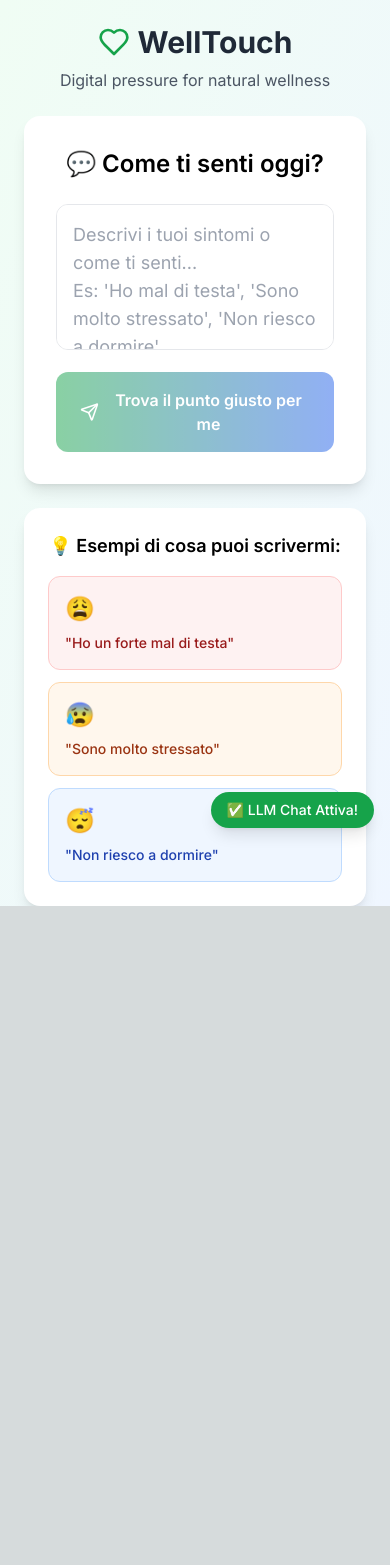
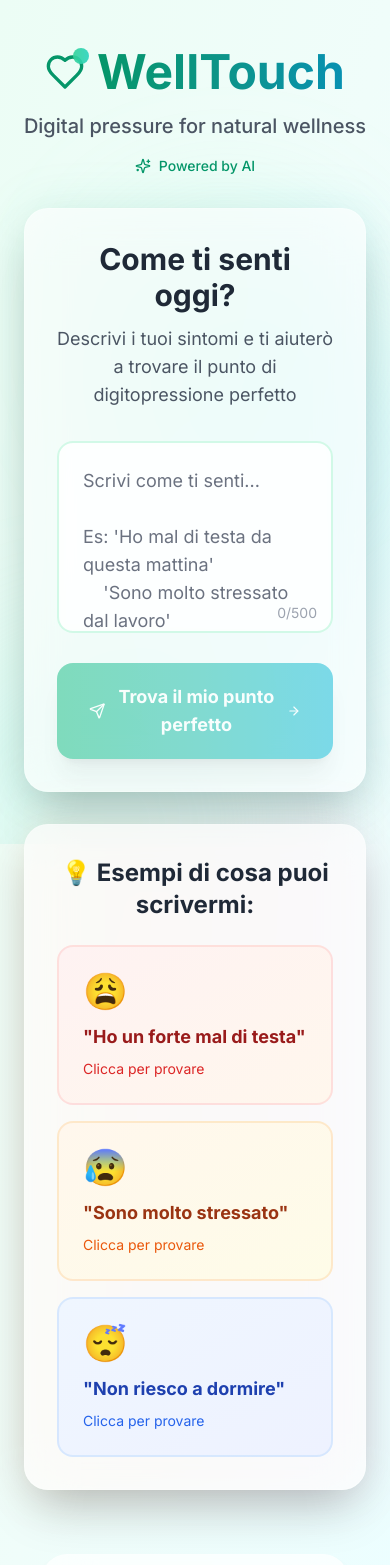
Before and after one commit to Paoloprimus/Welltouch, a Next.js app: page / in a window 390 px wide. Shown: the top 1565 px of the page. Before the commit the page ends 906 px from the top, so only its background shows below. Built offline with nearby package versions, Linux system fonts and the light colour scheme.

Commit message:
Update page.tsx

```diff
--- a/src/app/page.tsx
+++ b/src/app/page.tsx
@@ -1,9 +1,8 @@
 'use client'
 
 import { useState } from 'react'
-import { Heart, Send, Loader2 } from 'lucide-react'
+import { Heart, Send, Loader2, Sparkles, ArrowRight } from 'lucide-react'
 
-// Type per il punto suggerito
 interface SuggestedPoint {
   id: string
   code: string
@@ -48,110 +47,170 @@ export default function Home() {
   }
 
   return (
-    <main className="min-h-screen bg-gradient-to-br from-green-50 to-blue-50">
+    <div className="min-h-screen bg-gradient-to-br from-emerald-50 via-teal-50 to-cyan-50">
+      {/* Background Elements */}
+      <div className="absolute inset-0 overflow-hidden pointer-events-none">
+        <div className="absolute top-1/4 left-1/4 w-64 h-64 bg-emerald-200/20 rounded-full blur-3xl"></div>
+        <div className="absolute top-3/4 right-1/4 w-96 h-96 bg-teal-200/20 rounded-full blur-3xl"></div>
+        <div className="absolute bottom-1/4 left-1/3 w-80 h-80 bg-cyan-200/20 rounded-full blur-3xl"></div>
+      </div>
+
+      {/* Content */}
+      <div className="relative z-10">
         {/* Header */}
-      <header className="p-6 text-center">
-        <div className="flex items-center justify-center gap-2 mb-2">
-          <Heart className="text-green-600 h-8 w-8" />
-          <h1 className="text-3xl font-bold text-gray-800">WellTouch</h1>
+        <header className="pt-12 pb-8 text-center">
+          <div className="flex items-center justify-center gap-3 mb-4">
+            <div className="relative">
+              <Heart className="text-emerald-600 h-10 w-10" />
+              <div className="absolute -top-1 -right-1 w-4 h-4 bg-gradient-to-r from-emerald-400 to-teal-400 rounded-full animate-pulse"></div>
             </div>
-        <p className="text-gray-600">Digital pressure for natural wellness</p>
+            <h1 className="text-5xl font-bold bg-gradient-to-r from-emerald-600 via-teal-600 to-cyan-600 bg-clip-text text-transparent">
+              WellTouch
+            </h1>
+          </div>
+          <p className="text-xl text-gray-600 font-medium">Digital pressure for natural wellness</p>
+          <div className="mt-4 flex items-center justify-center gap-2 text-sm text-emerald-600 font-medium">
+            <Sparkles className="h-4 w-4" />
+            <span>Powered by AI</span>
+          </div>
         </header>
 
         {/* Main Content */}
-      <div className="max-w-2xl mx-auto px-6 space-y-6">
+        <div className="max-w-4xl mx-auto px-6 space-y-8">
 
-        {/* Chat Interface - PROTAGONISTA */}
-        <div className="bg-white rounded-2xl p-8 shadow-lg">
-          <h2 className="text-2xl font-semibold mb-6 text-center">
-            💬 Come ti senti oggi?
+          {/* Main Chat Card */}
+          <div className="relative">
+            <div className="absolute inset-0 bg-gradient-to-r from-emerald-500/10 via-teal-500/10 to-cyan-500/10 rounded-3xl blur-xl"></div>
+            <div className="relative bg-white/70 backdrop-blur-xl rounded-3xl p-8 shadow-2xl border border-white/20">
+              <div className="text-center mb-8">
+                <h2 className="text-3xl font-bold text-gray-800 mb-3">
+                  Come ti senti oggi?
                 </h2>
+                <p className="text-gray-600 text-lg">
+                  Descrivi i tuoi sintomi e ti aiuterò a trovare il punto di digitopressione perfetto
+                </p>
+              </div>
 
-          <form onSubmit={handleSubmit} className="space-y-4">
+              <form onSubmit={handleSubmit} className="space-y-6">
                 <div className="relative">
                   <textarea
                     value={query}
                     onChange={(e) => setQuery(e.target.value)}
-                placeholder="Descrivi i tuoi sintomi o come ti senti...
-Es: 'Ho mal di testa', 'Sono molto stressato', 'Non riesco a dormire'"
-                rows={4}
-                className="w-full px-4 py-4 text-lg border border-gray-200 rounded-xl focus:outline-none focus:ring-2 focus:ring-green-500 resize-none"
+                    placeholder="Scrivi come ti senti...
+
+Es: 'Ho mal di testa da questa mattina'
+    'Sono molto stressato dal lavoro'
+    'Non riesco a dormire bene'"
+                    rows={5}
+                    className="w-full px-6 py-6 text-lg bg-white/50 backdrop-blur-sm border-2 border-emerald-200/50 rounded-2xl focus:outline-none focus:border-emerald-400 focus:ring-4 focus:ring-emerald-100 resize-none transition-all duration-300 placeholder-gray-500"
                     disabled={isLoading}
                   />
+                  <div className="absolute bottom-4 right-4 text-sm text-gray-400">
+                    {query.length}/500
+                  </div>
                 </div>
 
                 <button
                   type="submit"
                   disabled={isLoading || !query.trim()}
-              className="w-full bg-gradient-to-r from-green-600 to-blue-600 text-white py-4 px-6 rounded-xl font-semibold flex items-center justify-center gap-2 hover:from-green-700 hover:to-blue-700 transition-all disabled:opacity-50 disabled:cursor-not-allowed"
+                  className="w-full bg-gradient-to-r from-emerald-500 via-teal-500 to-cyan-500 text-white py-5 px-8 rounded-2xl font-bold text-lg flex items-center justify-center gap-3 hover:from-emerald-600 hover:via-teal-600 hover:to-cyan-600 transition-all duration-300 disabled:opacity-50 disabled:cursor-not-allowed shadow-xl hover:shadow-2xl transform hover:-translate-y-1"
                 >
                   {isLoading ? (
                     <>
-                  <Loader2 className="h-5 w-5 animate-spin" />
+                      <Loader2 className="h-6 w-6 animate-spin" />
                       Analizzo i tuoi sintomi...
                     </>
                   ) : (
                     <>
-                  <Send className="h-5 w-5" />
-                  Trova il punto giusto per me
+                      <Send className="h-6 w-6" />
+                      Trova il mio punto perfetto
+                      <ArrowRight className="h-5 w-5" />
                     </>
                   )}
                 </button>
               </form>
             </div>
+          </div>
 
-        {/* Response Section */}
-        {(response || isLoading) && (
-          <div className="bg-white rounded-2xl p-6 shadow-lg">
+          {/* Loading State */}
           {isLoading && (
-              <div className="flex items-center justify-center py-8">
-                <Loader2 className="h-8 w-8 animate-spin text-green-600" />
-                <span className="ml-3 text-gray-600">Sto analizzando i tuoi sintomi...</span>
+            <div className="relative">
+              <div className="absolute inset-0 bg-gradient-to-r from-blue-500/10 to-purple-500/10 rounded-3xl blur-xl"></div>
+              <div className="relative bg-white/70 backdrop-blur-xl rounded-3xl p-12 shadow-2xl border border-white/20">
+                <div className="flex flex-col items-center justify-center text-center">
+                  <div className="relative mb-6">
+                    <Loader2 className="h-16 w-16 animate-spin text-emerald-500" />
+                    <div className="absolute inset-0 h-16 w-16 border-4 border-emerald-200 rounded-full animate-pulse"></div>
+                  </div>
+                  <h3 className="text-2xl font-bold text-gray-800 mb-2">Sto analizzando i tuoi sintomi</h3>
+                  <p className="text-gray-600 text-lg">Un momento mentre trovo il punto perfetto per te...</p>
+                </div>
+              </div>
             </div>
           )}
 
-            {response && (
-              <div className="space-y-4">
-                <div className="bg-green-50 border border-green-200 rounded-xl p-4">
-                  <div className="flex items-start gap-3">
-                    <div className="bg-green-600 text-white rounded-full p-2 flex-shrink-0">
-                      <Heart className="h-4 w-4" />
+          {/* Response Section */}
+          {response && !isLoading && (
+            <div className="space-y-6">
+              {/* AI Response */}
+              <div className="relative">
+                <div className="absolute inset-0 bg-gradient-to-r from-emerald-500/10 to-teal-500/10 rounded-3xl blur-xl"></div>
+                <div className="relative bg-white/70 backdrop-blur-xl rounded-3xl p-8 shadow-2xl border border-white/20">
+                  <div className="flex items-start gap-4">
+                    <div className="flex-shrink-0">
+                      <div className="w-14 h-14 bg-gradient-to-r from-emerald-400 to-teal-400 rounded-2xl flex items-center justify-center shadow-lg">
+                        <Heart className="h-7 w-7 text-white" />
                       </div>
-                    <div>
-                      <h3 className="font-semibold text-green-800 mb-2">Il mio consiglio per te:</h3>
-                      <p className="text-green-700 leading-relaxed">{response}</p>
+                    </div>
+                    <div className="flex-1">
+                      <h3 className="text-2xl font-bold text-emerald-800 mb-3">Il mio consiglio per te:</h3>
+                      <p className="text-gray-700 text-lg leading-relaxed">{response}</p>
+                    </div>
                   </div>
                 </div>
               </div>
 
+              {/* Suggested Point */}
               {suggestedPoint && (
-                  <div className="bg-blue-50 border border-blue-200 rounded-xl p-6">
-                    <h4 className="font-bold text-blue-800 text-lg mb-3">
-                      📍 {suggestedPoint.name} ({suggestedPoint.code})
+                <div className="relative">
+                  <div className="absolute inset-0 bg-gradient-to-r from-blue-500/10 via-purple-500/10 to-pink-500/10 rounded-3xl blur-xl"></div>
+                  <div className="relative bg-white/70 backdrop-blur-xl rounded-3xl p-8 shadow-2xl border border-white/20">
+                    <div className="text-center mb-6">
+                      <h4 className="text-3xl font-bold bg-gradient-to-r from-blue-600 to-purple-600 bg-clip-text text-transparent mb-2">
+                        📍 {suggestedPoint.name}
                       </h4>
-                    <p className="text-blue-700 mb-4">{suggestedPoint.location_description}</p>
+                      <span className="inline-block bg-gradient-to-r from-blue-100 to-purple-100 text-blue-800 px-4 py-2 rounded-full text-sm font-semibold">
+                        {suggestedPoint.code}
+                      </span>
+                    </div>
 
-                    <div className="grid grid-cols-1 md:grid-cols-2 gap-4 mb-4">
-                      <div>
-                        <span className="font-semibold text-blue-800">Durata:</span>
-                        <span className="text-blue-700 ml-2">{suggestedPoint.pressure_duration} secondi</span>
+                    <div className="bg-white/50 rounded-2xl p-6 mb-6">
+                      <h5 className="font-bold text-gray-800 text-lg mb-3">📍 Dove trovarlo:</h5>
+                      <p className="text-gray-700 text-lg leading-relaxed">{suggestedPoint.location_description}</p>
                     </div>
-                      <div>
-                        <span className="font-semibold text-blue-800">Pressione:</span>
-                        <span className="text-blue-700 ml-2">{suggestedPoint.pressure_type}</span>
+
+                    <div className="grid grid-cols-1 md:grid-cols-2 gap-6 mb-6">
+                      <div className="bg-white/50 rounded-2xl p-6">
+                        <h6 className="font-bold text-gray-800 mb-2">⏱️ Durata</h6>
+                        <p className="text-2xl font-bold text-blue-600">{suggestedPoint.pressure_duration}s</p>
+                      </div>
+                      <div className="bg-white/50 rounded-2xl p-6">
+                        <h6 className="font-bold text-gray-800 mb-2">💪 Pressione</h6>
+                        <p className="text-xl font-semibold text-purple-600 capitalize">{suggestedPoint.pressure_type}</p>
                       </div>
                     </div>
 
-                    <div className="mb-4">
-                      <span className="font-semibold text-blue-800">Tecnica:</span>
-                      <p className="text-blue-700 mt-1">{suggestedPoint.technique_description}</p>
+                    <div className="bg-white/50 rounded-2xl p-6 mb-8">
+                      <h6 className="font-bold text-gray-800 text-lg mb-3">🔧 Come fare:</h6>
+                      <p className="text-gray-700 text-lg leading-relaxed">{suggestedPoint.technique_description}</p>
                     </div>
 
-                    <button className="w-full bg-blue-600 text-white py-3 px-4 rounded-xl font-semibold hover:bg-blue-700 transition-colors">
-                      🎯 Inizia Sessione Guidata
+                    <button className="w-full bg-gradient-to-r from-blue-500 via-purple-500 to-pink-500 text-white py-5 px-8 rounded-2xl font-bold text-xl flex items-center justify-center gap-3 hover:from-blue-600 hover:via-purple-600 hover:to-pink-600 transition-all duration-300 shadow-xl hover:shadow-2xl transform hover:-translate-y-1">
+                      <span>🎯</span>
+                      Inizia Sessione Guidata
+                      <ArrowRight className="h-6 w-6" />
                     </button>
                   </div>
-                )}
                 </div>
               )}
             </div>
@@ -159,42 +218,52 @@ Es: 'Ho mal di testa', 'Sono molto stressato', 'Non riesco a dormire'"
 
           {/* Quick Examples */}
           {!response && !isLoading && (
-          <div className="bg-white rounded-2xl p-6 shadow-lg">
-            <h3 className="text-lg font-semibold mb-4 text-center">💡 Esempi di cosa puoi scrivermi:</h3>
-            <div className="grid grid-cols-1 md:grid-cols-3 gap-3">
+            <div className="relative">
+              <div className="absolute inset-0 bg-gradient-to-r from-orange-500/10 via-red-500/10 to-pink-500/10 rounded-3xl blur-xl"></div>
+              <div className="relative bg-white/70 backdrop-blur-xl rounded-3xl p-8 shadow-2xl border border-white/20">
+                <h3 className="text-2xl font-bold text-center text-gray-800 mb-6">
+                  💡 Esempi di cosa puoi scrivermi:
+                </h3>
+                <div className="grid grid-cols-1 md:grid-cols-3 gap-4">
                   <button
                     onClick={() => setQuery('Ho un forte mal di testa che non passa')}
-                className="bg-red-50 border border-red-200 rounded-xl p-4 text-left hover:bg-red-100 transition-colors"
+                    className="group bg-gradient-to-br from-red-50 to-orange-50 border-2 border-red-200/50 rounded-2xl p-6 text-left hover:from-red-100 hover:to-orange-100 hover:border-red-300 transition-all duration-300 transform hover:-translate-y-1 hover:shadow-xl"
                   >
-                <div className="text-2xl mb-2">😩</div>
-                <div className="text-sm font-medium text-red-800">"Ho un forte mal di testa"</div>
+                    <div className="text-4xl mb-3 group-hover:scale-110 transition-transform duration-300">😩</div>
+                    <div className="font-bold text-red-800 text-lg">"Ho un forte mal di testa"</div>
+                    <div className="text-red-600 text-sm mt-2">Clicca per provare</div>
                   </button>
                   <button
                     onClick={() => setQuery('Sono molto stressato e teso')}
-                className="bg-orange-50 border border-orange-200 rounded-xl p-4 text-left hover:bg-orange-100 transition-colors"
+                    className="group bg-gradient-to-br from-orange-50 to-yellow-50 border-2 border-orange-200/50 rounded-2xl p-6 text-left hover:from-orange-100 hover:to-yellow-100 hover:border-orange-300 transition-all duration-300 transform hover:-translate-y-1 hover:shadow-xl"
                   >
-                <div className="text-2xl mb-2">😰</div>
-                <div className="text-sm font-medium text-orange-800">"Sono molto stressato"</div>
+                    <div className="text-4xl mb-3 group-hover:scale-110 transition-transform duration-300">😰</div>
+                    <div className="font-bold text-orange-800 text-lg">"Sono molto stressato"</div>
+                    <div className="text-orange-600 text-sm mt-2">Clicca per provare</div>
                   </button>
                   <button
                     onClick={() => setQuery('Non riesco a dormire bene')}
-                className="bg-blue-50 border border-blue-200 rounded-xl p-4 text-left hover:bg-blue-100 transition-colors"
+                    className="group bg-gradient-to-br from-blue-50 to-indigo-50 border-2 border-blue-200/50 rounded-2xl p-6 text-left hover:from-blue-100 hover:to-indigo-100 hover:border-blue-300 transition-all duration-300 transform hover:-translate-y-1 hover:shadow-xl"
                   >
-                <div className="text-2xl mb-2">😴</div>
-                <div className="text-sm font-medium text-blue-800">"Non riesco a dormire"</div>
+                    <div className="text-4xl mb-3 group-hover:scale-110 transition-transform duration-300">😴</div>
+                    <div className="font-bold text-blue-800 text-lg">"Non riesco a dormire"</div>
+                    <div className="text-blue-600 text-sm mt-2">Clicca per provare</div>
                   </button>
+                </div>
               </div>
             </div>
           )}
 
         </div>
 
-      {/* Status indicator */}
-      <div className="fixed bottom-4 right-4">
-        <div className="bg-green-600 text-white px-4 py-2 rounded-full text-sm font-medium shadow-lg">
-          ✅ LLM Chat Attiva!
+        {/* Footer */}
+        <footer className="mt-16 pb-8 text-center">
+          <div className="inline-flex items-center gap-2 bg-white/70 backdrop-blur-xl rounded-full px-6 py-3 shadow-lg border border-white/20">
+            <div className="w-3 h-3 bg-emerald-500 rounded-full animate-pulse"></div>
+            <span className="text-gray-700 font-medium">Sistema AI attivo e funzionante</span>
+          </div>
+        </footer>
       </div>
     </div>
-    </main>
   )
 }
```
Lines whose indentation alone changed are shown as unchanged.
